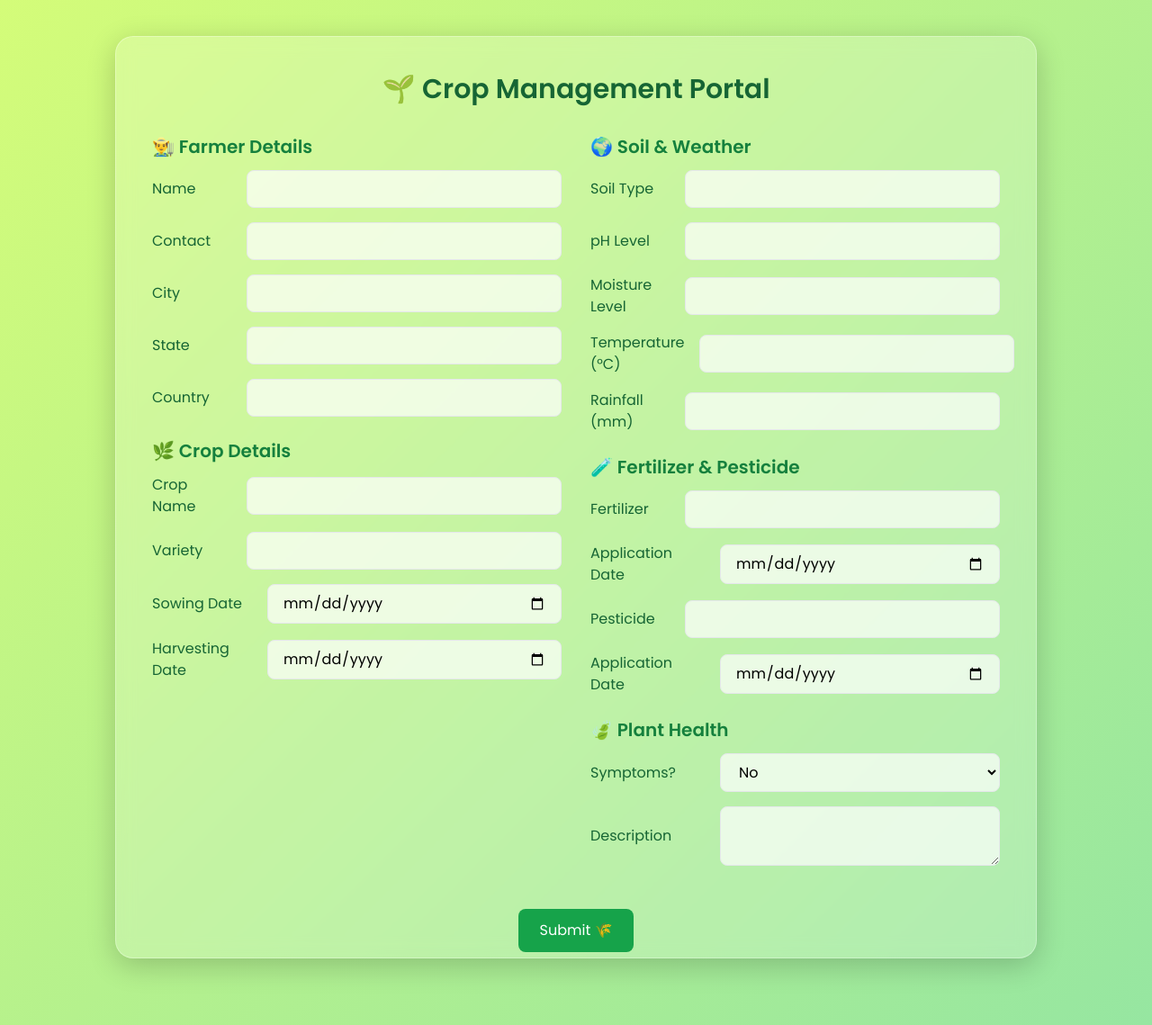
After one commit to princeiit423/DoubleSlash3.0_Hackathon2025--Cypher-2.0-, a Node server app: page /management in a window 1280 px wide. The commit adds this page. Shown: the whole page at 90% size. Run offline with Node 20, Linux system fonts and the light colour scheme; some libraries are stand-ins or nearby versions.

Commit message:
AI Model added

```diff
--- a/app.js
+++ b/app.js
@@ -3,9 +3,13 @@ const multer = require('multer');
 const path = require('path');
 const axios = require('axios');
 const fs = require('fs');
+const mongoose = require("mongoose");
 const pdf = require('html-pdf');
 const ejs = require('ejs');
+const bodyParser = require("body-parser");
 const { Buffer } = require('buffer');
+const Crop = require("./models/Crop.js");
+//const MongoStore = require("connect-mongo");
 require('dotenv').config();
 
 const app = express();
@@ -16,6 +20,18 @@ app.set('views', path.join(__dirname, 'views'));
 app.use(express.static(path.join(__dirname, 'public')));
 app.use(express.urlencoded({ extended: true }));
 app.use(express.json());
+app.use(bodyParser.urlencoded({ extended: true }));
+
+
+try {
+  mongoose.connect(process.env.DB_URL, {
+    useNewUrlParser: true,
+    useUnifiedTopology: true,
+  });
+  console.log("connected to DB");
+} catch (error) {
+  console.log("error", error.message);
+}
 
 const getISO8601DateTime = () => {
     const now = new Date();
@@ -36,10 +52,81 @@ app.get("/",(req,res)=>{
   res.render('index');
 })
 
+app.get("/management", (req,res)=>{
+  res.render('management');
+})
+
+app.post("/management", async(req,res)=>{
+  try {
+    console.log("Received Data:", req.body);
+    const { farmer, cropDetails, soilAndWeather, fertilizerUsage, plantHealth } = req.body;
+
+    const newCrop = new Crop({
+      farmer: {
+          name: req.body["farmer[name]"],
+          contact: req.body["farmer[contact]"],
+          location: {
+              city: req.body["farmer[location][city]"],
+              state: req.body["farmer[location][state]"],
+              country: req.body["farmer[location][country]"]
+          }
+      },
+      cropDetails: {
+          name: req.body["cropDetails[name]"],
+          variety: req.body["cropDetails[variety]"]
+      },
+      soilAndWeather: {
+          soilType: req.body["soilAndWeather[soilType]"],
+          pHLevel: req.body["soilAndWeather[pHLevel]"] ? parseFloat(req.body["soilAndWeather[pHLevel]"]) : null
+      },
+      fertilizerUsage: {
+          type: req.body["fertilizerUsage[type]"]
+      },
+      plantHealth: {
+          hasDiseaseSymptoms: req.body["plantHealth[hasDiseaseSymptoms]"] === "true",
+          symptomsDescription: req.body["plantHealth[symptomsDescription]"]
+      }
+  });
+
+  await newCrop.save();
+  res.send("Crop details saved successfully!");
+} catch (err) {
+    console.error(err);
+    res.status(500).send("Error saving crop data");
+}
+})
 // Route to display the identification form
 app.get('/identify', (req, res) => {
     //console.log(getISO8601DateTime());
   res.render('identify');
+});
+
+app.get('/weather', (req, res) => {
+  //console.log(getISO8601DateTime());
+res.render('weatherInput');
+});
+
+app.post("/getWeather", async (req, res) => {
+
+  const API_KEY = "9W9XCJ75CCK3UZ6CUAR8J6BRC";
+const BASE_URL = "https://weather.visualcrossing.com/VisualCrossingWebServices/rest/services/timeline";
+  const { city, state, country } = req.body;
+
+  if (!city || !state || !country) {
+      return res.status(400).json({ error: "Please provide city, state, and country." });
+  }
+
+  try {
+      const apiUrl = `${BASE_URL}/${city},${state},${country}/2025-02-01?key=${API_KEY}`;
+
+      // Sending request to Weather API
+      const weatherData = await axios.get(apiUrl);
+
+      res.render("weather" , {weatherData});
+
+  } catch (error) {
+      res.status(500).json({ error: "Failed to fetch weather data." });
+  }
 });
 
 // Route to handle identification
--- a/package.json
+++ b/package.json
@@ -10,11 +10,15 @@
   "license": "ISC",
   "dependencies": {
     "axios": "^1.7.9",
+    "body-parser": "^1.20.3",
     "buffer": "^6.0.3",
+    "connect-mongo": "^5.1.0",
     "dotenv": "^16.4.7",
     "ejs": "^3.1.10",
     "express": "^4.21.2",
     "fs": "^0.0.1-security",
+    "html-pdf": "^3.0.1",
+    "mongoose": "^8.10.1",
     "multer": "^1.4.5-lts.1",
     "path": "^0.12.7",
     "pdf": "^0.1.0"
--- /dev/null
+++ b/views/management.ejs
@@ -0,0 +1,153 @@
+<!DOCTYPE html>
+<html lang="en">
+<head>
+    <meta charset="UTF-8">
+    <meta name="viewport" content="width=device-width, initial-scale=1.0">
+    <title>Crop Management Form</title>
+    <script src="https://cdn.tailwindcss.com"></script>
+    <link href="https://fonts.googleapis.com/css2?family=Poppins:wght@300;400;600&display=swap" rel="stylesheet">
+    <style>
+       body {
+    font-family: 'Poppins', sans-serif;
+    background: linear-gradient(135deg, #d4fc79, #96e6a1);
+    min-height: 100vh;
+    display: flex;
+    justify-content: center;
+    padding: 40px 0; /* Add padding to ensure scrolling */
+    overflow-y: auto; /* Enables vertical scrolling */
+}
+
+form {
+    max-height: 90vh; /* Prevent form from growing too large */
+    overflow-y: auto; /* Ensure form scrolls internally if too long */
+}
+       .glass {
+            background: rgba(255, 255, 255, 0.2);
+            border-radius: 20px;
+            backdrop-filter: blur(10px);
+            box-shadow: 0 8px 32px rgba(0, 0, 0, 0.2);
+            border: 1px solid rgba(255, 255, 255, 0.3);
+        }
+        input, select, textarea {
+            transition: all 0.3s ease-in-out;
+        }
+        input:focus, select:focus, textarea:focus {
+            transform: scale(1.05);
+            box-shadow: 0 0 10px rgba(34, 197, 94, 0.5);
+        }
+    </style>
+</head>
+<body>
+
+    <form action="/management" method="POST" enctype="multipart/form-data" class="glass p-10 w-full max-w-5xl">
+        <h2 class="text-3xl font-bold text-center text-green-800 mb-8">🌱 Crop Management Portal</h2>
+
+        <div class="grid grid-cols-2 gap-8">
+            <!-- Left Column: Farmer & Crop Details -->
+            <div>
+                <h3 class="text-xl font-semibold text-green-700 mb-3">👨‍🌾 Farmer Details</h3>
+                <div class="mb-4 flex items-center space-x-4">
+                    <label class="w-28 text-green-800">Name</label>
+                    <input type="text" name="farmer[name]" class="flex-1 px-4 py-2 border rounded-lg bg-white/70" required>
+                </div>
+                <div class="mb-4 flex items-center space-x-4">
+                    <label class="w-28 text-green-800">Contact</label>
+                    <input type="text" name="farmer[contact]" class="flex-1 px-4 py-2 border rounded-lg bg-white/70" required>
+                </div>
+                <div class="mb-4 flex items-center space-x-4">
+                    <label class="w-28 text-green-800">City</label>
+                    <input type="text" name="farmer[location][city]" class="flex-1 px-4 py-2 border rounded-lg bg-white/70">
+                </div>
+                <div class="mb-4 flex items-center space-x-4">
+                    <label class="w-28 text-green-800">State</label>
+                    <input type="text" name="farmer[location][state]" class="flex-1 px-4 py-2 border rounded-lg bg-white/70">
+                </div>
+                <div class="mb-4 flex items-center space-x-4">
+                    <label class="w-28 text-green-800">Country</label>
+                    <input type="text" name="farmer[location][country]" class="flex-1 px-4 py-2 border rounded-lg bg-white/70">
+                </div>
+
+                <h3 class="text-xl font-semibold text-green-700 mt-6 mb-3">🌿 Crop Details</h3>
+                <div class="mb-4 flex items-center space-x-4">
+                    <label class="w-28 text-green-800">Crop Name</label>
+                    <input type="text" name="cropDetails[name]" class="flex-1 px-4 py-2 border rounded-lg bg-white/70">
+                </div>
+                <div class="mb-4 flex items-center space-x-4">
+                    <label class="w-28 text-green-800">Variety</label>
+                    <input type="text" name="cropDetails[variety]" class="flex-1 px-4 py-2 border rounded-lg bg-white/70">
+                </div>
+                <div class="mb-4 flex items-center space-x-4">
+                    <label class="w-28 text-green-800">Sowing Date</label>
+                    <input type="date" name="cropDetails[sowingDate]" class="flex-1 px-4 py-2 border rounded-lg bg-white/70">
+                </div>
+                <div class="mb-4 flex items-center space-x-4">
+                    <label class="w-28 text-green-800">Harvesting Date</label>
+                    <input type="date" name="cropDetails[harvestingDate]" class="flex-1 px-4 py-2 border rounded-lg bg-white/70">
+                </div>
+            </div>
+
+            <!-- Right Column: Soil, Fertilizer & Plant Health -->
+            <div>
+                <h3 class="text-xl font-semibold text-green-700 mb-3">🌍 Soil & Weather</h3>
+                <div class="mb-4 flex items-center space-x-4">
+                    <label class="w-32 text-green-800">Soil Type</label>
+                    <input type="text" name="soilAndWeather[soilType]" class="flex-1 px-4 py-2 border rounded-lg bg-white/70">
+                </div>
+                <div class="mb-4 flex items-center space-x-4">
+                    <label class="w-32 text-green-800">pH Level</label>
+                    <input type="number" step="0.1" name="soilAndWeather[pHLevel]" class="flex-1 px-4 py-2 border rounded-lg bg-white/70">
+                </div>
+                <div class="mb-4 flex items-center space-x-4">
+                    <label class="w-32 text-green-800">Moisture Level</label>
+                    <input type="number" step="0.1" name="soilAndWeather[moistureLevel]" class="flex-1 px-4 py-2 border rounded-lg bg-white/70">
+                </div>
+                <div class="mb-4 flex items-center space-x-4">
+                    <label class="w-32 text-green-800">Temperature (°C)</label>
+                    <input type="number" step="0.1" name="soilAndWeather[temperature]" class="flex-1 px-4 py-2 border rounded-lg bg-white/70">
+                </div>
+                <div class="mb-4 flex items-center space-x-4">
+                    <label class="w-32 text-green-800">Rainfall (mm)</label>
+                    <input type="number" step="0.1" name="soilAndWeather[rainfall]" class="flex-1 px-4 py-2 border rounded-lg bg-white/70">
+                </div>
+
+                <h3 class="text-xl font-semibold text-green-700 mt-6 mb-3">🧪 Fertilizer & Pesticide</h3>
+                <div class="mb-4 flex items-center space-x-4">
+                    <label class="w-32 text-green-800">Fertilizer</label>
+                    <input type="text" name="fertilizerUsage[fertilizerType]" class="flex-1 px-4 py-2 border rounded-lg bg-white/70">
+                </div>
+                <div class="mb-4 flex items-center space-x-4">
+                    <label class="w-32 text-green-800">Application Date</label>
+                    <input type="date" name="fertilizerUsage[applicationDate]" class="flex-1 px-4 py-2 border rounded-lg bg-white/70">
+                </div>
+                <div class="mb-4 flex items-center space-x-4">
+                    <label class="w-32 text-green-800">Pesticide</label>
+                    <input type="text" name="pesticideUsage[ pesticideType]" class="flex-1 px-4 py-2 border rounded-lg bg-white/70">
+                </div>
+                <div class="mb-4 flex items-center space-x-4">
+                    <label class="w-32 text-green-800">Application Date</label>
+                    <input type="date" name="pesticideUsage[applicationDate]" class="flex-1 px-4 py-2 border rounded-lg bg-white/70">
+                </div>
+
+                <h3 class="text-xl font-semibold text-green-700 mt-6 mb-3">🍃 Plant Health</h3>
+                <div class="mb-4 flex items-center space-x-4">
+                    <label class="w-32 text-green-800">Symptoms?</label>
+                    <select name="plantHealth[hasDiseaseSymptoms]" class="flex-1 px-4 py-2 border rounded-lg bg-white/70">
+                        <option value="false">No</option>
+                        <option value="true">Yes</option>
+                    </select>
+                </div>
+                <div class="mb-4 flex items-center space-x-4">
+                    <label class="w-32 text-green-800">Description</label>
+                    <textarea name="plantHealth[symptomsDescription]" class="flex-1 px-4 py-2 border rounded-lg bg-white/70"></textarea>
+                </div>
+
+            </div>
+        </div>
+
+        <div class="text-center mt-8">
+            <button type="submit" class="px-6 py-3 bg-green-600 text-white rounded-lg">Submit 🌾</button>
+        </div>
+    </form>
+
+</body>
+</html>
```
Also changed, not shown: models/Crop.js (added, +40 -0 lines), views/index.ejs (+6 -6 lines), views/weather.ejs (added, +51 -0 lines), views/weatherInput.ejs (added, +37 -0 lines), 5 other files.
